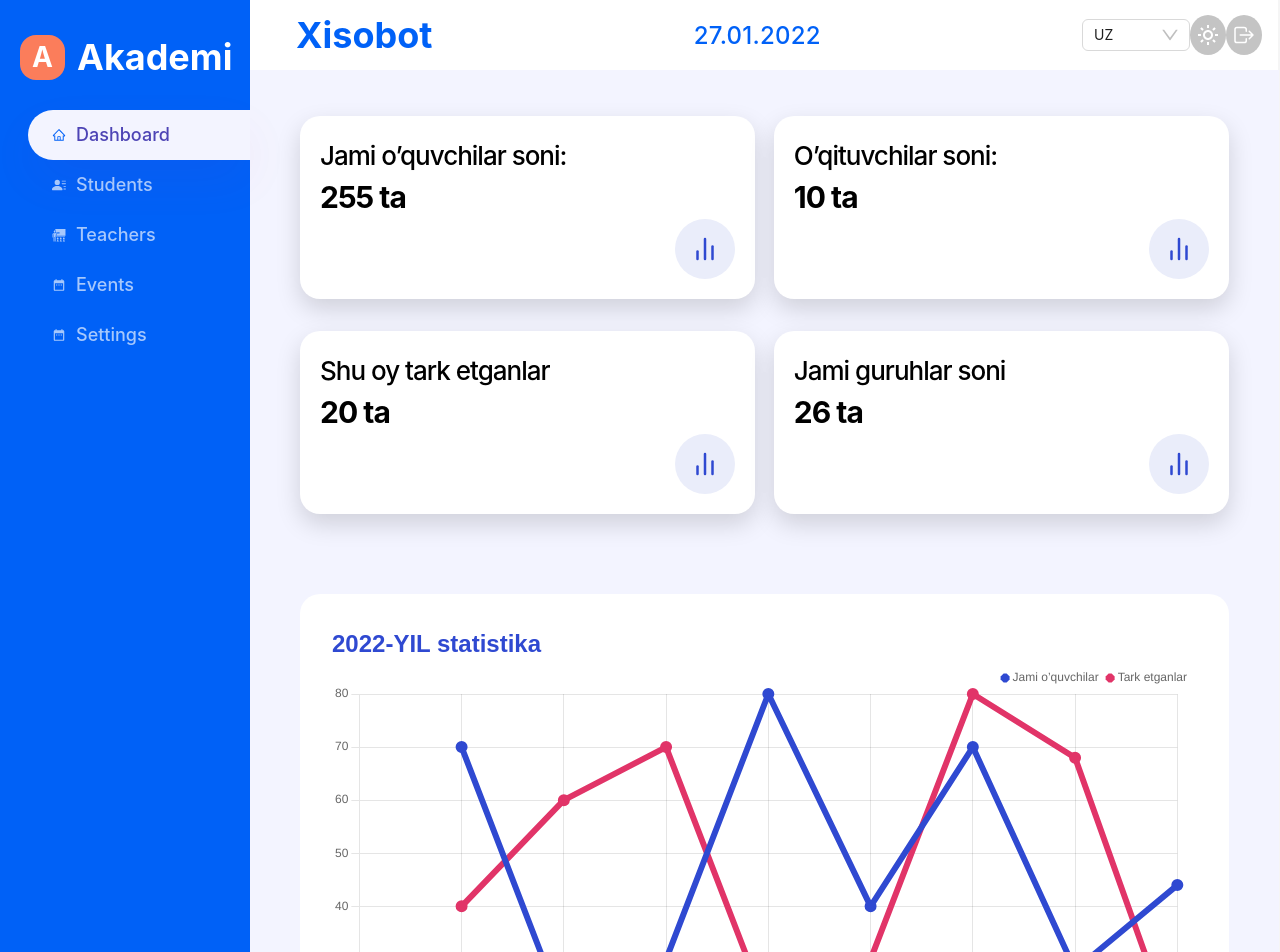
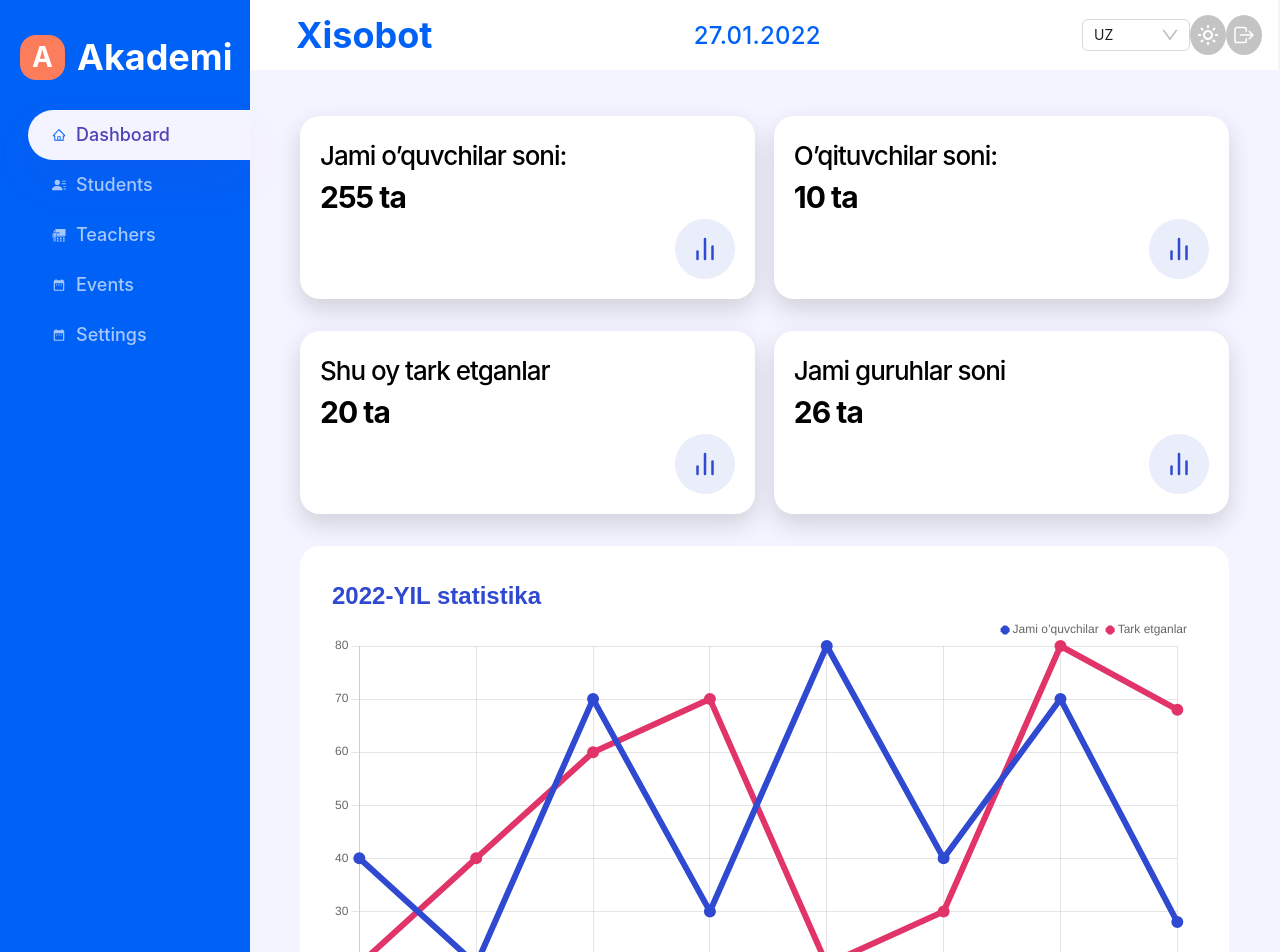
Before and after one commit to TukhtayevaRoziya/lincor, a React (Create React App) app: page /dashboard in a window 1280 px wide. Shown: the top 952 px of the page. Built offline with nearby package versions, Linux system fonts and the light colour scheme.

Commit message:
add chart

```diff
--- a/src/components/home/Home.jsx
+++ b/src/components/home/Home.jsx
@@ -25,7 +25,7 @@ const Home = () => {
     );
   });
   return (
-    <div>
+    <div className={styles.home}>
       <div className={styles.card_block}>{dataMap}</div>
       <ChartBox />
 
--- a/src/components/home/Home.module.css
+++ b/src/components/home/Home.module.css
@@ -1,3 +1,6 @@
+.home{
+  margin-bottom: 2rem;
+}
 .card_block {
   display: flex;
   flex-wrap: wrap;
--- a/src/components/home/chart/Chart.jsx
+++ b/src/components/home/chart/Chart.jsx
@@ -51,7 +51,7 @@ export const options = {
 export function ChartBox() {
   const chartData={
     data1: [20, 40, 60, 70, 20, 30, 80, 68, 14],
-    data2: [40, 70, 20, 30, 80, 40, 70, 28, 44],
+    data2: [40, 20, 70, 30, 80, 40, 70, 28, 44],
   }
   const { width } = useWindowSize()
 
@@ -75,9 +75,9 @@ export function ChartBox() {
 
   var num
   if (width < 692) {
-    num = 4
+    num = 3
   } else {
-    num = 9
+    num = 8
   }
   for (var i = 0; i < num; i++) {
     let dis = today.getMonth() - i
--- a/src/components/home/chart/Chart.module.css
+++ b/src/components/home/chart/Chart.module.css
@@ -2,7 +2,6 @@
   background-color: #fff;
   border-radius: 20px;
   padding: 32px;
-  margin-top: 3rem;
 }
 
 .title {
@@ -18,7 +17,10 @@
 @media screen and (max-width: 991.9px) {
   .body {
     padding: 1rem;
-    margin-top: 2rem;
+    width: calc(100% - 54px);
+  }
+  .title{
+    font-size: 20px;
   }
 }
 
```
